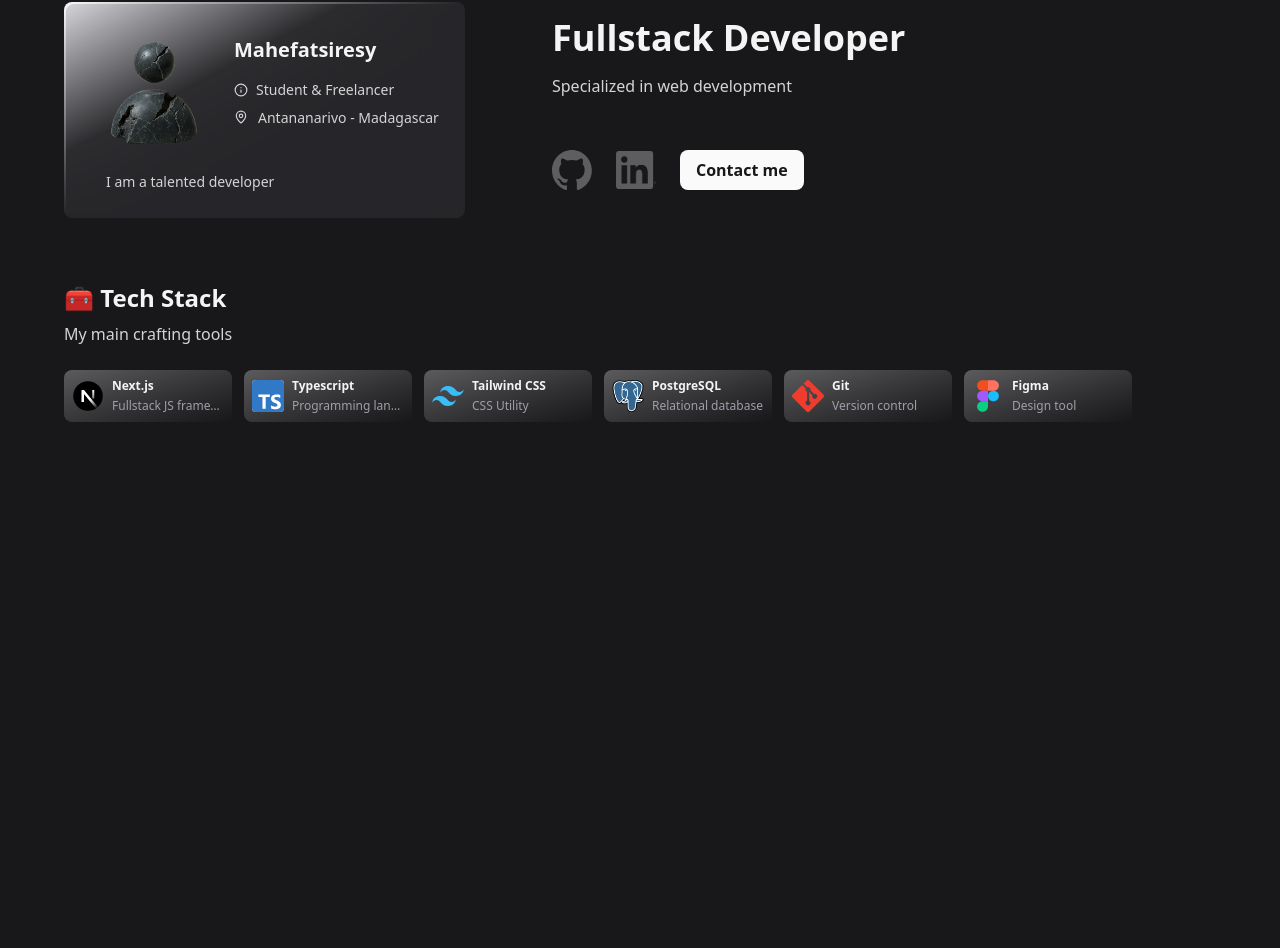
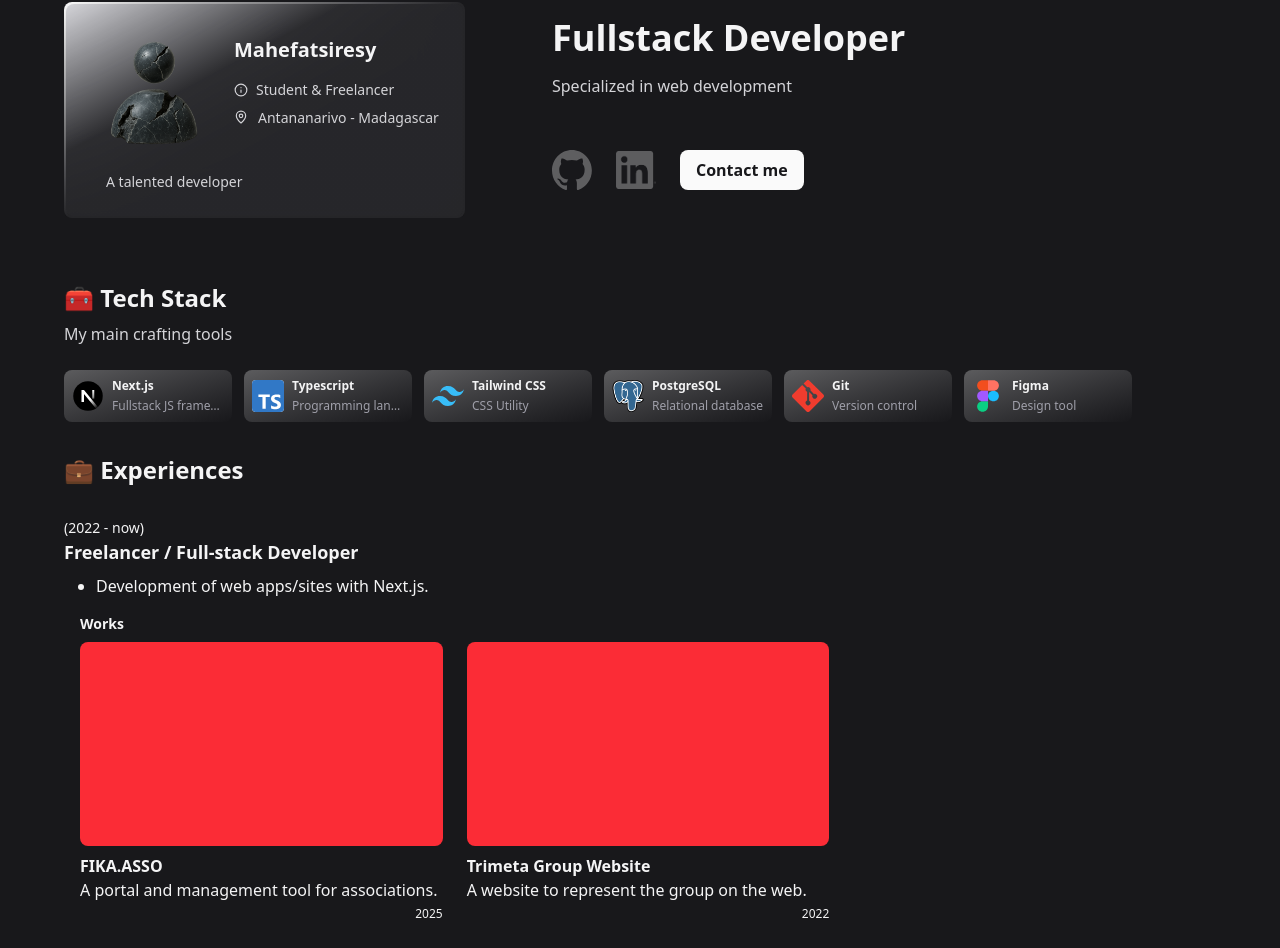
Before and after one commit to mahefatsiresy/mahefatsiresy.github.io, a SvelteKit app: page / in a window 1280 px wide. Shown: the part 158-1106 px from the top of the page. Before the commit the page ends 800 px from the top, so only its background shows below. Built offline with nearby package versions, Linux system fonts and the light colour scheme.

Commit message:
feat base layout

```diff
--- /dev/null
+++ b/src/components/Experiences.svelte
@@ -0,0 +1,37 @@
+<script>
+  import SectionTitle from './SectionTitle.svelte'
+  import ProjectCard from './ProjectCard.svelte'
+  import { experiences } from '../lib/data/experience.ts'
+</script>
+
+<SectionTitle title={"💼 Experiences"}/>
+
+<dl class="list-none space-y-6 mt-8">
+  {#each experiences as xp}
+  <li>
+    <dt class="mb-2">
+      <p class="text-sm">({xp.date})</p>
+      <p class="text-lg font-semibold">
+        {xp.role}
+      </p>
+    </dt>
+    <dd class="md:pl-4">
+      <ul class="list-disc ml-8 md:ml-4">
+        {#each xp.tasks as tsk}
+          <li>{tsk}</li>
+        {/each}
+      </ul>
+      <section class="mt-4">
+        <h3 class="text-sm font-semibold mb-2">Works</h3>
+        <ul class="grid md:grid-cols-2 lg:grid-cols-3 gap-6">
+          {#each xp.works as work}
+            <li>
+              <ProjectCard project={work}/>
+            </li>
+          {/each}
+        </ul>
+      </section>
+    </dd>
+  </li>
+  {/each}
+</dl>
--- a/src/components/ProfileCard.svelte
+++ b/src/components/ProfileCard.svelte
@@ -29,7 +29,7 @@
       </div>
     </div>
     <p class="text-zinc-300 text-sm max-w-md ml-4 mt-4">
-      I am a talented developer
+      A talented developer
     </p>
   </div>
 </div>
--- /dev/null
+++ b/src/components/ProjectCard.svelte
@@ -0,0 +1,17 @@
+<script lang="ts">
+  type Project = {
+    name: string;
+    description: string;
+    date: string;
+  }
+  let {project} : { project: Project} = $props();
+</script>
+
+<article class="relative rounded-lg">
+  <div class="flex flex-col-reverse">
+    <h4 class="my-2 mb-0 font-semibold"><a href="/projects/id" ><span class="absolute inset-0"></span>{project.name}</a></h4>
+    <div class="w-full aspect-16/9 bg-red-500 rounded-lg"></div>
+  </div>
+  <p>{project.description}</p>
+  <p class="text-xs mt-1 text-end">{project.date}</p>
+</article>
--- a/src/components/SectionTitle.svelte
+++ b/src/components/SectionTitle.svelte
@@ -4,6 +4,6 @@
   let { title }: Props = $props();
 </script>
 
-<div class="flex items-center gap-2 mt-8 mb-2 text-2xl">
-  <h2 class="font-semibold">{title}</h2>
-</div>
+<h2 class="flex items-center gap-2 mt-8 mb-2 text-2xl font-semibold">
+  {title}
+</h2>
--- a/src/lib/data/educations.ts
+++ b/src/lib/data/educations.ts
@@ -21,19 +21,8 @@ export const educations: Education[] = [
 			logo: "",
 			link: "",
 		},
-		date: "2019 - 2023",
-		diploma: "License en informatique et télécommunication",
-	},
-	{
-		formation:
-			"Informatique de Gestion, Genie Logiciel et Intelligence Artificielle",
-		college: {
-			name: "Institut Supérieur Polytechnique de Madagascar (ISPM)",
-			logo: "",
-			link: "",
-		},
-		date: "2019 - now",
-		diploma: "License en informatique et télécommunication",
+		date: "2025",
+		diploma: "Master en informatique et télécommunication",
 	},
 	{
 		formation: "English for business and entrepreneurship",
@@ -44,11 +33,22 @@ export const educations: Education[] = [
 		diploma: "Certification for english for business and entrepreneurship",
 	},
 	{
+		formation:
+			"Informatique de Gestion, Genie Logiciel et Intelligence Artificielle",
+		college: {
+			name: "Institut Supérieur Polytechnique de Madagascar (ISPM)",
+			logo: "",
+			link: "",
+		},
+		date: "2023",
+		diploma: "License en informatique et télécommunication",
+	},
+	{
 		formation: "MongoDB Basics",
 		college: {
-			name: "MOOC",
+			name: "MongoDB University (Online)",
 		},
 		date: "2021",
-		diploma: "Certification for english for business and entrepreneurship",
+		diploma: "MongoDB Basics Certification",
 	},
 ];
--- a/src/lib/data/projects.ts
+++ b/src/lib/data/projects.ts
@@ -1,11 +1,17 @@
-import type { Project } from "./types.ts";
+type Project = {
+	name: string;
+	date: string;
+	description: string;
+	technologies: string[];
+	skills: string[];
+};
 
 export const collegeProjects: Project[] = [
 	{
 		name: "Hay Nahandro",
 		date: "2024",
 		description:
-			"A cooking recipes app that help users share and discover recipes. With an AI that allows the users to scan the ingredients at hand then search the possible recipes that can be made with them.",
+			"AI powered cooking recipes app that help users find recipes for the ingredients at hand.",
 		technologies: [
 			"Django + Django Rest Framework",
 			"imageai yolov3 model",
@@ -16,9 +22,9 @@ export const collegeProjects: Project[] = [
 	},
 	{
 		name: "Advanced Personal Management System",
-		date: "2022",
+		date: "2023",
 		description:
-			"An desktop app combined with biometric technology that help institution manage their employees.",
+			"A desktop app combined with biometric technology that help institutions manage their employees.",
 		technologies: [
 			"React",
 			"Socket.IO",
@@ -33,14 +39,14 @@ export const collegeProjects: Project[] = [
 	},
 	{
 		name: "E-fiara",
-		date: "2022",
+		date: "2023",
 		description: "A car rental web app.",
 		technologies: ["React", "Express.js", "MySQL + Prisma"],
 		skills: ["state management with react contexts"],
 	},
 	{
 		name: "Hotel Room Management System",
-		date: "2021",
+		date: "2022",
 		description: "A web application for managing hotel reservations.",
 		technologies: ["React", "Express.js", "MySQL + Prisma"],
 		skills: [
@@ -50,7 +56,7 @@ export const collegeProjects: Project[] = [
 	},
 	{
 		name: "ISPMeet",
-		date: "2021",
+		date: "2022",
 		description: "A social network and online learning plateform for ISPM.",
 		technologies: ["React", "Express.js", "MySQL + Prisma"],
 		skills: [],
--- a/src/routes/+page.svelte
+++ b/src/routes/+page.svelte
@@ -1,14 +1,15 @@
 <script>
-  // import ProjectCard from "../components/ProjectCard.svelte";
   import TechStack from "../components/TechStack.svelte";
-  // import Experiences from "../components/Experiences.svelte";
-  // import SectionTitle from "../components/SectionTitle.svelte";
+  import Experiences from "../components/Experiences.svelte";
+  import SectionTitle from "../components/SectionTitle.svelte";
   import ProfileCard from "../components/ProfileCard.svelte";
+  import ProjectCard from "../components/ProjectCard.svelte";
   import { wrapper } from "$lib/styles";
   import { GITHUB_LINK } from "$lib/data/contact";
   import github from "$lib/assets/github.svg";
   import linkedin from "$lib/assets/linkedin.png";
-  // import { collegeProjects, personalProjects } from "$lib/data/projects";
+  import { collegeProjects, personalProjects } from "$lib/data/projects";
+  import { educations } from '$lib/data/educations'
 </script>
 
 <head>
@@ -65,12 +66,12 @@
     </div>
   </div>
 </section>
-<section id="experiences"></section>
-<section id="projects"></section>
-<section id="educations"></section>
 
 <TechStack />
-<!--<Experiences />
+
+<section id="experiences" class={wrapper}>
+  <Experiences />
+</section>
 
 <section id="projects" class={wrapper}>
   <SectionTitle title={"📁 Projects"} />
@@ -81,22 +82,42 @@
     <ul class="gap-8 grid md:grid-cols-2 lg:grid-cols-3">
       {#each personalProjects as project (project.name)}
         <li>
-          <ProjectCard {...project} />
+          <ProjectCard {project} />
         </li>
       {/each}
     </ul>
   </section>
+
   <section>
     <h3 class="text-xl mt-6 mb-4 font-semibold">College projects</h3>
     <ul class="gap-8 grid md:grid-cols-2 lg:grid-cols-3">
       {#each collegeProjects as project (project.name)}
         <li>
-          <ProjectCard {...project} />
+          <ProjectCard {project} />
         </li>
       {/each}
     </ul>
   </section>
 </section>
 
+<section id="educations" class={wrapper}>
+  <SectionTitle title={"🎓 Educations and certificates"} />
+  <ul class="space-y-6">
+    {#each educations as education}
+      <li>
+        <article>
+          <h3 class="font-semibold">{education.diploma} ({education.date})</h3>
+          <p>{education.college.name}</p>
+        </article>
+      </li>
+    {/each}
+  </ul>
+</section>
+
+<!--
+
 <section id="contact"></section>
 -->
+<footer class="mt-8 p-2">
+  <p class="text-center text-xs">&copy; Copyright {new Date().getFullYear()}</p>
+</footer>
```
